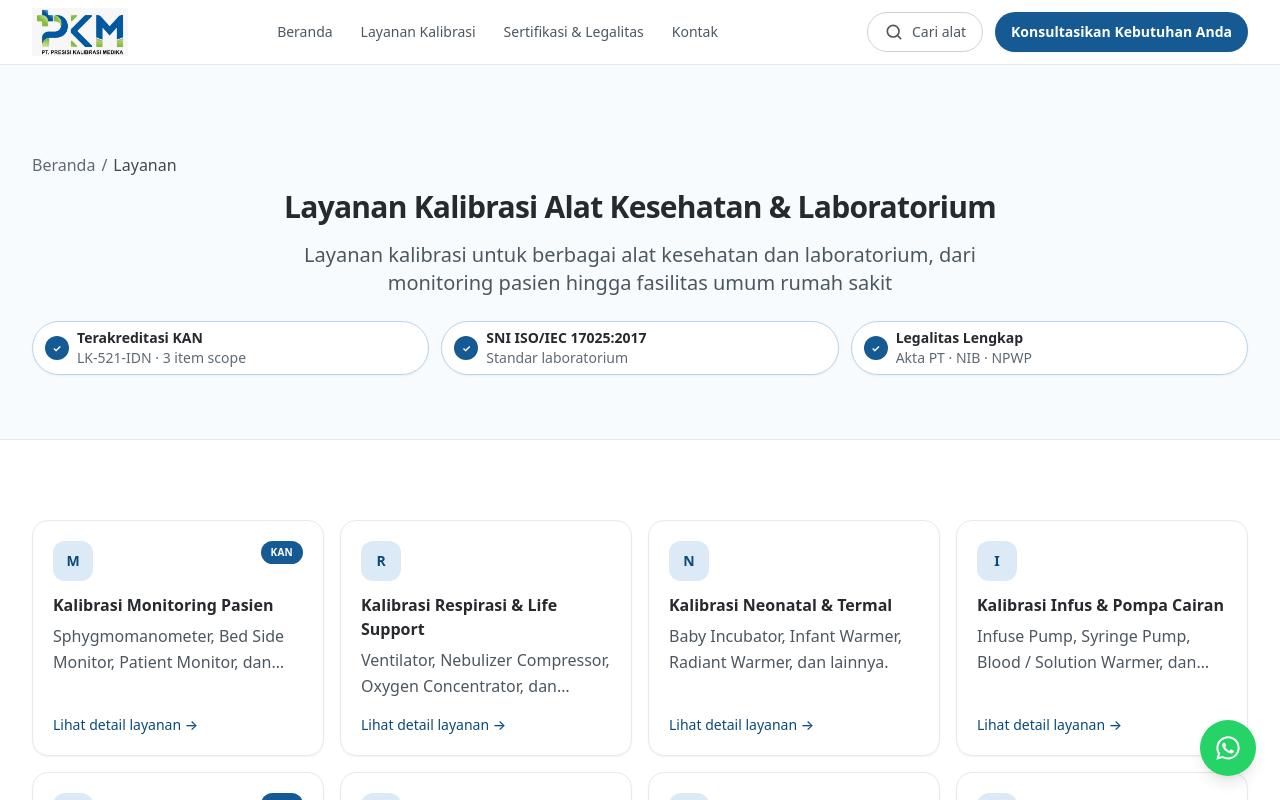
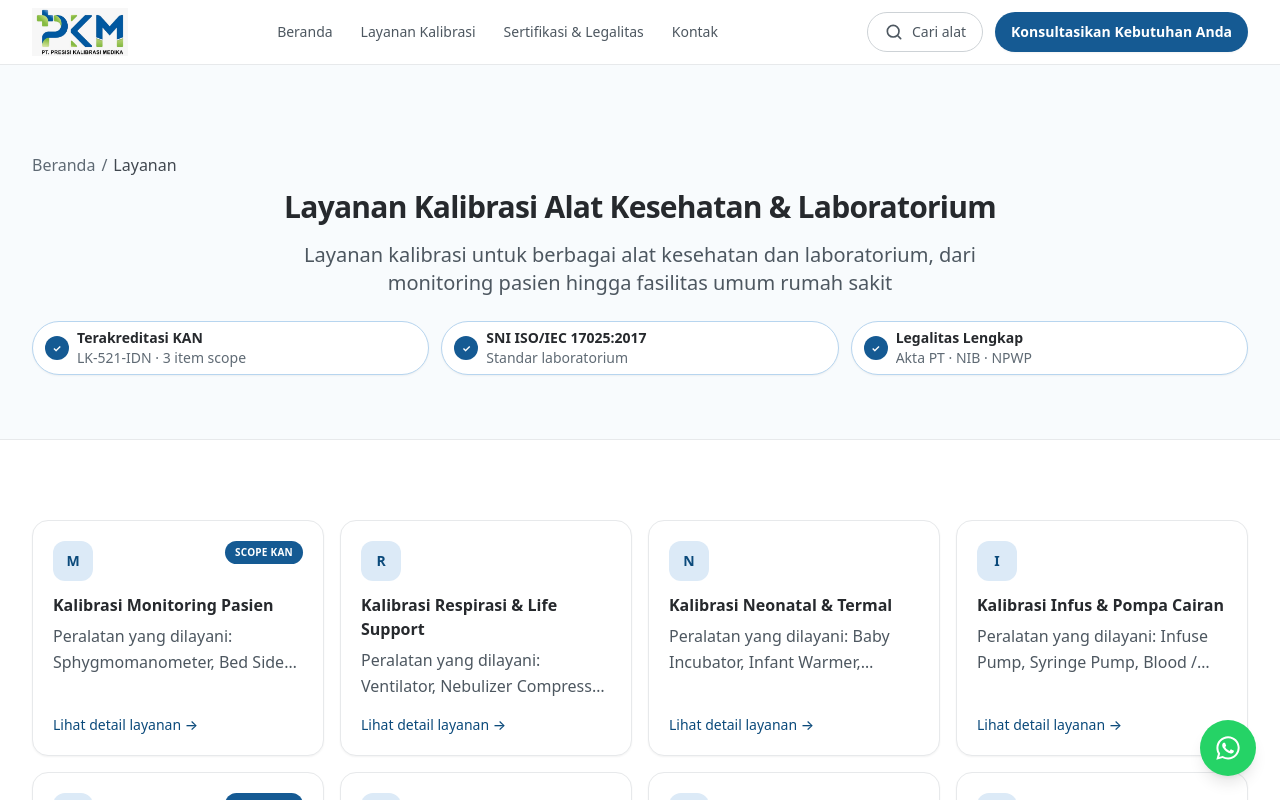
Before and after one commit to afrizahrp/medcal, a Next.js app in the folder apps/web/: page /layanan in a window 1280 px wide. Shown: the top 800 px of the page. Built offline with nearby package versions, Linux system fonts and the light colour scheme.

Commit message:
refactor: enhance service category card text for clarity
- Updated accreditation label from "KAN" to "Scope KAN" for better understanding.
- Added introductory text to clarify the equipment served in the service category.

```diff
--- a/apps/web/src/components/service-category-card.tsx
+++ b/apps/web/src/components/service-category-card.tsx
@@ -21,7 +21,7 @@ export function ServiceCategoryCard({
           </span>
           {isCategoryAccredited(category) ? (
             <span className="rounded-full bg-brand-600 px-2.5 py-1 text-[10px] font-semibold uppercase tracking-wide text-white">
-              KAN
+              Scope KAN
             </span>
           ) : null}
         </div>
@@ -29,6 +29,7 @@ export function ServiceCategoryCard({
           Kalibrasi {category.name}
         </h3>
         <p className="mt-1.5 line-clamp-2 text-base leading-relaxed text-ink-600">
+          Peralatan yang dilayani:{" "}
           {category.servedEquipment.slice(0, 3).join(", ")}, dan lainnya.
         </p>
       </div>
```
Also changed, not shown: 1 other file (tests, documents, lock files or other folders).
